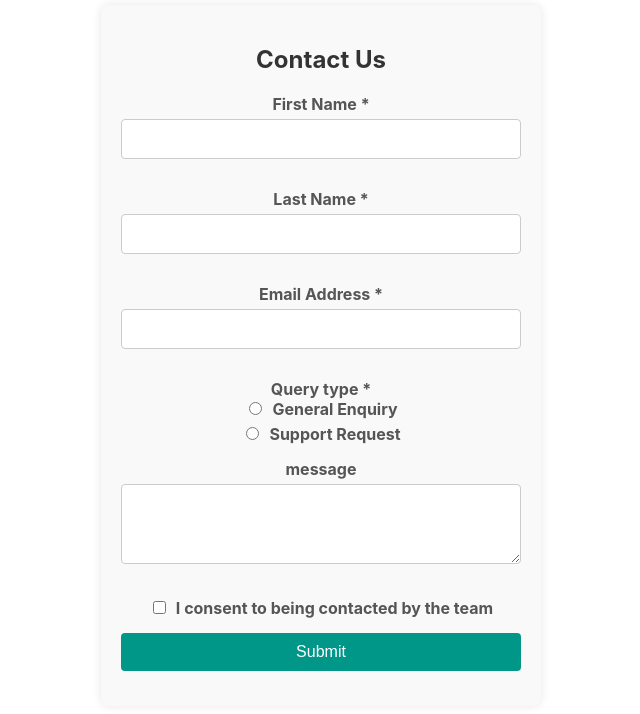
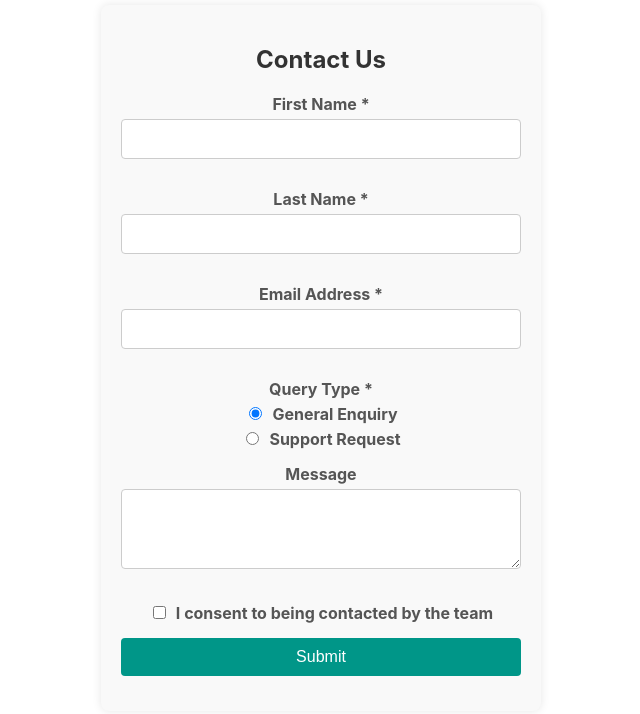
Before and after one commit to Carooh55/contact-formme, a React (Create React App) app: page / in a window 1280 px wide. Shown: the top 714 px of the page, without its empty margins (319-959 px from the left). Built offline with nearby package versions, Linux system fonts and the light colour scheme.

Commit message:
Update Contactme.js

```diff
--- a/src/Contactme.js
+++ b/src/Contactme.js
@@ -1,12 +1,12 @@
 import React, { useState } from "react";
-import "./Contactme.css";
+import "./Contactme.css"; // Ensure this file exists and has relevant styles
 
 const Contactme = () => {
   const [formData, setFormData] = useState({
     firstName: "",
     lastName: "",
     email: "",
-    queryType: "General Enguiry",
+    queryType: "General Enquiry", // Corrected typo here
     message: "",
     consent: false,
   });
@@ -25,7 +25,7 @@ const Contactme = () => {
   };
 
   return (
-    <form onsubmit={handleSubmit} style={{ maxWidth: "400px", margin: "auto" }}>
+    <form onSubmit={handleSubmit} style={{ maxWidth: "400px", margin: "auto" }}>
       <h2>Contact Us</h2>
 
       <div>
@@ -35,7 +35,7 @@ const Contactme = () => {
             type="text"
             name="firstName"
             value={formData.firstName}
-            onchange={handleChange}
+            onChange={handleChange}
             required
           />
         </label>
@@ -48,7 +48,7 @@ const Contactme = () => {
             type="text"
             name="lastName"
             value={formData.lastName}
-            onchange={handleChange}
+            onChange={handleChange}
             required
           />
         </label>
@@ -61,23 +61,22 @@ const Contactme = () => {
             type="email"
             name="email"
             value={formData.email}
-            onchange={handleChange}
+            onChange={handleChange}
             required
           />
         </label>
       </div>
 
       <div>
-        <label>
-          Query type *
+        <label>Query Type *</label>
         <div>
           <label>
             <input
               type="radio"
               name="queryType"
-                values=" General Enquiry"
+              value="General Enquiry"
               checked={formData.queryType === "General Enquiry"}
-                onchange={handleChange}
+              onChange={handleChange}
             />
             General Enquiry
           </label>
@@ -87,21 +86,20 @@ const Contactme = () => {
               name="queryType"
               value="Support Request"
               checked={formData.queryType === "Support Request"}
-                onchange={handleChange}
+              onChange={handleChange}
             />
             Support Request
           </label>
         </div>
-        </label>
       </div>
 
       <div>
         <label>
-          message
+          Message
           <textarea
             name="message"
             value={formData.message}
-            onchange={handleChange}
+            onChange={handleChange}
           />
         </label>
       </div>
@@ -112,7 +110,7 @@ const Contactme = () => {
             type="checkbox"
             name="consent"
             checked={formData.consent}
-            onchange={handleChange}
+            onChange={handleChange}
           />
           I consent to being contacted by the team
         </label>
```
Lines whose indentation alone changed are shown as unchanged.
